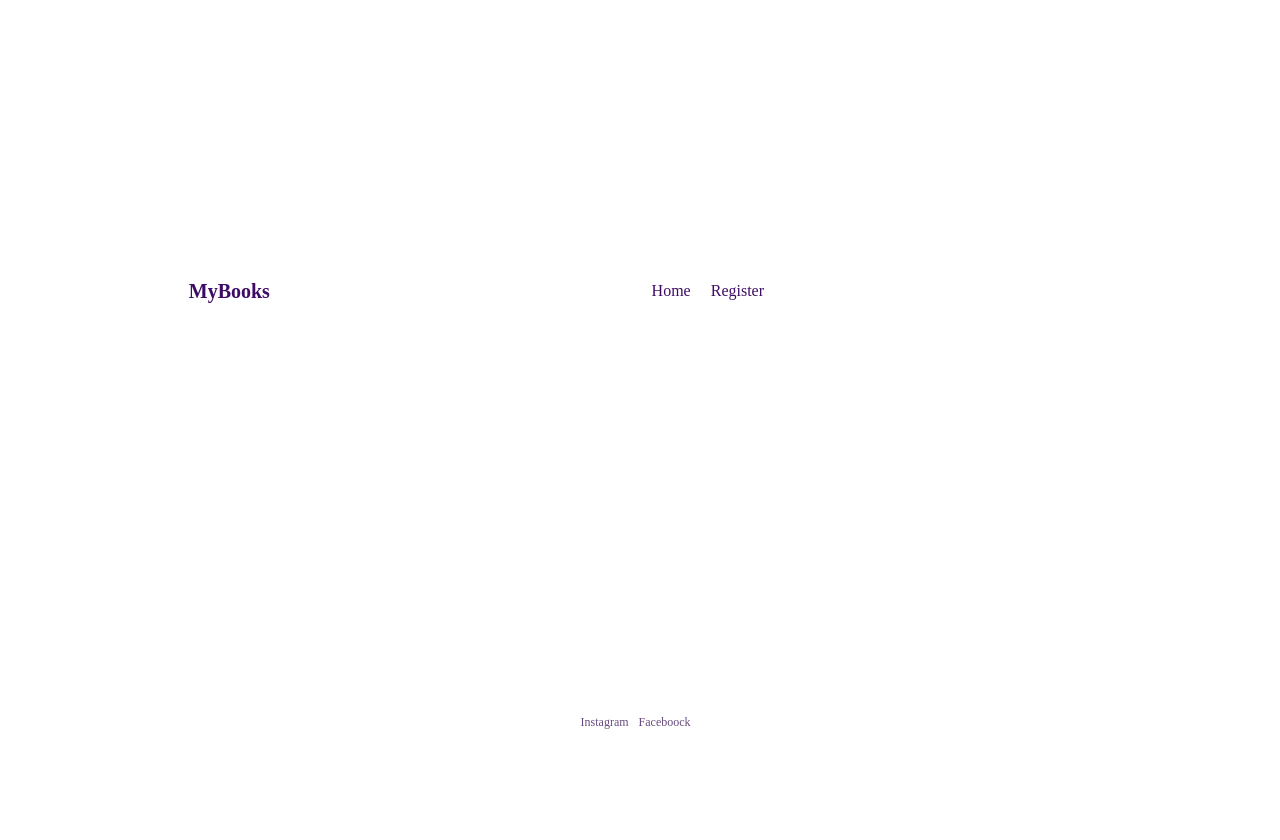
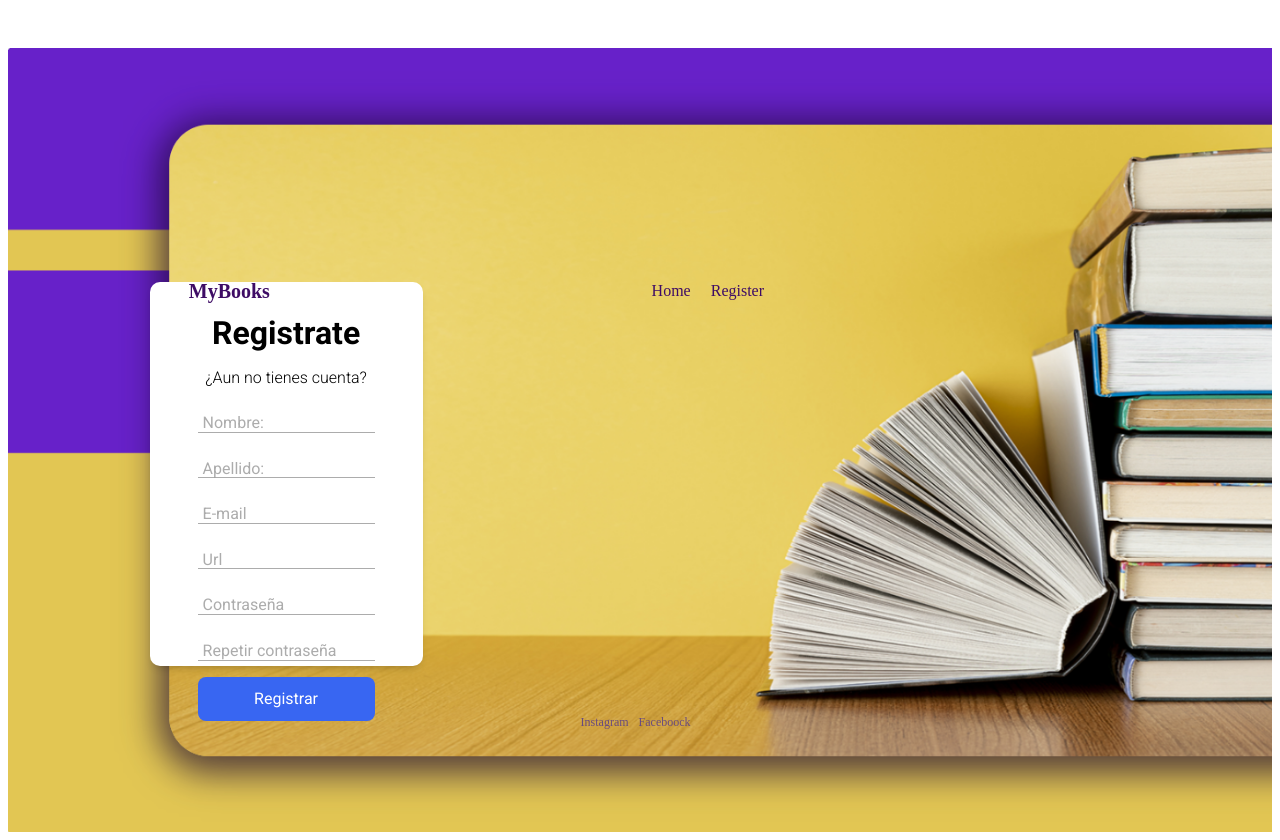
Before and after one commit to indianag/MyBooks, an Angular app: page /register in a window 1280 px wide. Before the commit this address led to /. Before the commit the page ends 800 px from the top, so only its background shows below. Built offline with nearby package versions, Linux system fonts and the light colour scheme.

Commit message:
no se ve la pagina

```diff
--- a/src/app/app-routing.module.ts
+++ b/src/app/app-routing.module.ts
@@ -1,7 +1,13 @@
 import { NgModule } from '@angular/core';
 import { RouterModule, Routes } from '@angular/router';
+import { HomeComponent } from '../app/page/home/home.component';
+import { RegisterComponent } from '../app/page/register/register.component';
 
-const routes: Routes = [];
+
+const routes: Routes = [
+  {path: "home", component: HomeComponent},
+  {path: "register", component: RegisterComponent},
+];
 
 @NgModule({
   imports: [RouterModule.forRoot(routes)],
--- a/src/app/app.component.html
+++ b/src/app/app.component.html
@@ -1,4 +1,3 @@
+<app-header></app-header>
 <router-outlet></router-outlet>
-<app-header></app-header>
-
 <app-footer></app-footer>
--- a/src/app/app.module.ts
+++ b/src/app/app.module.ts
@@ -7,6 +7,8 @@ import { HeaderComponent } from './component/header/header.component';
 import { FooterComponent } from './component/footer/footer.component';
 import { HomeComponent } from './page/home/home.component';
 import { FormRegisterComponent } from './component/form-register/form-register.component';
+import { RegisterComponent } from './page/register/register.component';
+
 
 
 @NgModule({
@@ -16,6 +18,8 @@ import { FormRegisterComponent } from './component/form-register/form-register.c
     FooterComponent,
     HomeComponent,
     FormRegisterComponent,
+    RegisterComponent,
+
 
   ],
   imports: [
--- a/src/app/component/form-register/form-register.component.css
+++ b/src/app/component/form-register/form-register.component.css
@@ -6,15 +6,16 @@
     box-sizing: border-box;
 
 }
-.container{
-    /* border: 3px solid red; */
+/* .container{
+    border: 3px solid red;
+    width: 100%;
     height: 100vh;
     display:flex;
     justify-content:center;
     align-items: center;
 }
 .contenido{
-    /* border: 3px solid red; */
+    border: 3px solid red;
     width: 80%;
     height: 80%;
     display:flex;
@@ -22,20 +23,20 @@
     align-items: center;
 }
 .registroCont{
-    /* border: 3px solid red; */
+    border: 3px solid red;
     width: 70%;
     height: 70%;
-}
+} */
 .pagPrincipal{
     /* border: 3px solid red; */
-
+    width: 30%;
     font-family: 'Roboto', sans-serif;
     display: flex;
-    min-height: 50vh;
 
 }
 .form{
     background-color: #fff;
+    height: 48vh;
     margin: auto;
     width: 90%;
     max-width: 400px;
@@ -69,7 +70,7 @@
     background: none;
     color: #706c6c;
     font-size: 1rem;
-    padding: .6em .3em;
+    padding: .3em .3em;
     border: none;
     outline: none;
     border-bottom: 1px solid var(--color);
--- a/src/app/component/header/header.component.html
+++ b/src/app/component/header/header.component.html
@@ -4,8 +4,8 @@
             <h1 class="logo">MyBooks</h1>
         </div>
         <div class="link">
-            <a routerLink="">Home</a>
-            <a routerLink="">Register</a>
+            <a routerLink="./home">Home</a>
+            <a routerLink="/Register">Register</a>
         </div>
     </div>
 </div>
--- /dev/null
+++ b/src/app/page/register/register.component.css
@@ -0,0 +1,23 @@
+*{
+    margin: 0;
+    padding: 0;
+    box-sizing: border-box;
+    overflow: hidden;
+}
+.container{
+    /* border: 3px solid red; */
+    height:98vh;
+    background-image: url("../../../../src/assets/img/FONDO.SHADOW.png");
+    background-repeat: no-repeat;
+    background-size: cover;
+    display: flex;
+    justify-content: center;
+    align-items: flex-end;
+
+}
+.contenido{
+    /* border: 3px solid rgb(0, 255, 42); */
+    height:55vh;
+    width: 80%;
+    margin-bottom: 110px;
+}
--- /dev/null
+++ b/src/app/page/register/register.component.html
@@ -0,0 +1,5 @@
+<div class="container">
+    <div class="contenido">
+        <app-form-register></app-form-register>
+    </div>
+</div>
```
Also changed, not shown: src/app/page/register/register.component.ts (added, +11 -0 lines), 1 other file (tests, documents, lock files or other folders).
